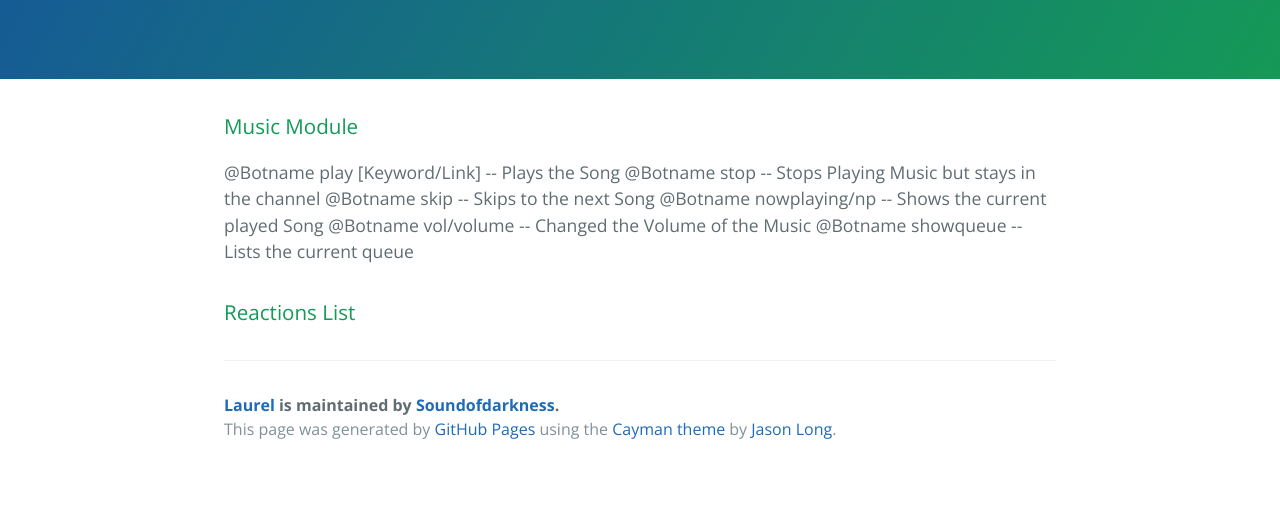
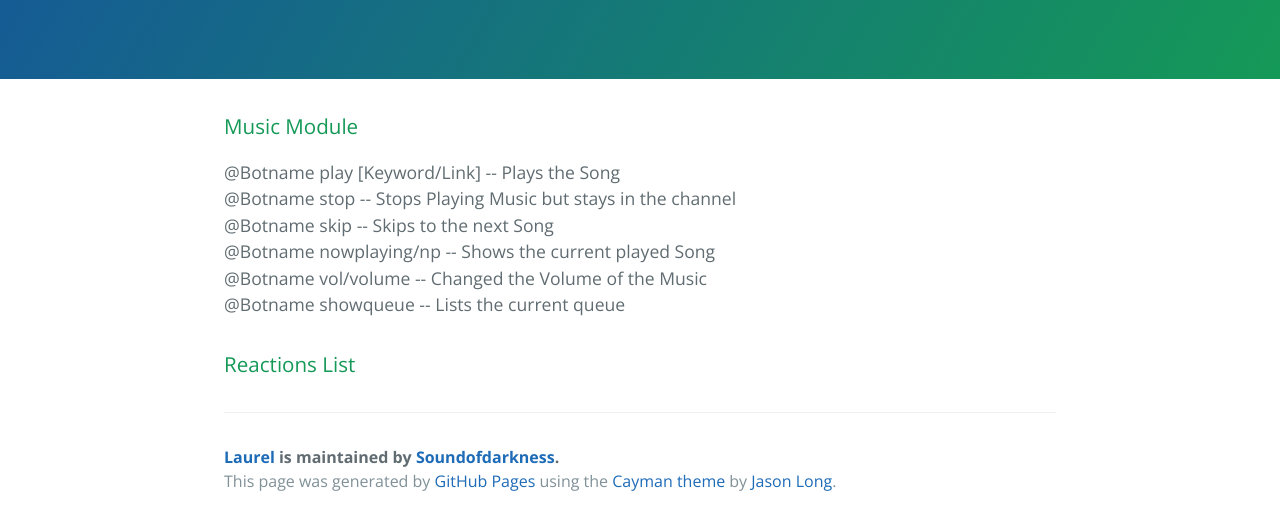
Before and after one commit to Soundofdarkness/Laurel, a plain HTML site: page commands.html in a window 1280 px wide. Shown: the part 161-690 px from the top of the page. Drawn offline with nearby package versions, Linux system fonts and the light colour scheme.

Commit message:
fixed newLine

```diff
--- a/commands.html
+++ b/commands.html
@@ -18,12 +18,12 @@
       <h3>
 <a id="laurel" class="anchor" href="#laurel" aria-hidden="true"><span aria-hidden="true" class="octicon octicon-link"></span></a>Music Module</h3>
 
-<p>@Botname play [Keyword/Link] -- Plays the Song
-@Botname stop -- Stops Playing Music but stays in the channel
-@Botname skip -- Skips to the next Song
-@Botname nowplaying/np -- Shows the current played Song
-@Botname vol/volume -- Changed the Volume of the Music
-@Botname showqueue -- Lists the current queue
+<p>@Botname play [Keyword/Link] -- Plays the Song<br>
+@Botname stop -- Stops Playing Music but stays in the channel<br>
+@Botname skip -- Skips to the next Song<br>
+@Botname nowplaying/np -- Shows the current played Song<br>
+@Botname vol/volume -- Changed the Volume of the Music<br>
+@Botname showqueue -- Lists the current queue<br>
 </p>
 
 <h3>
```
